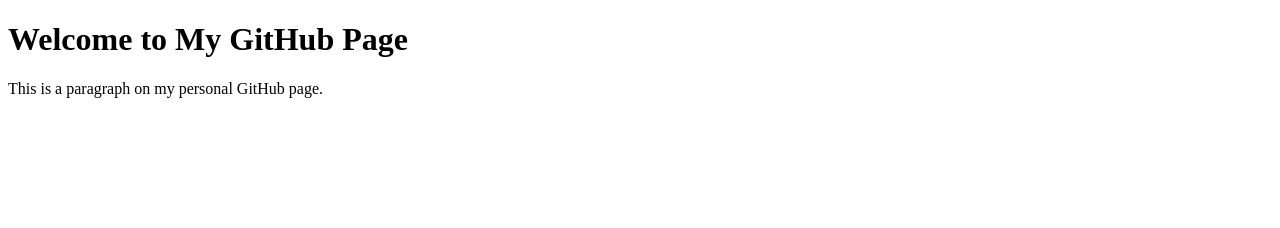
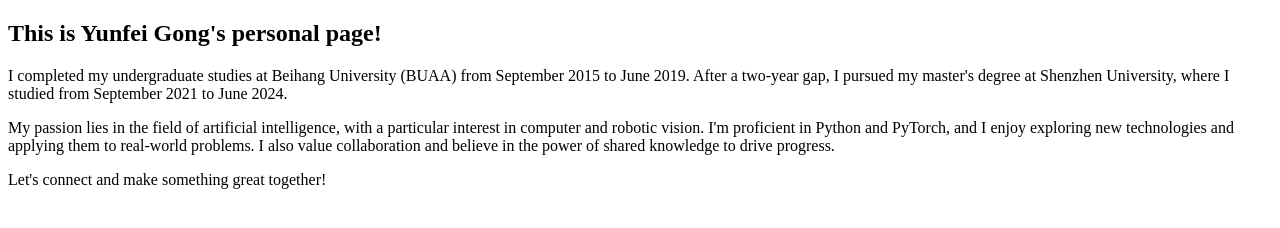
Before and after one commit to BruceYounggit/BruceYounggit.github.io, a plain HTML site: page index.html in a window 1280 px wide. Drawn offline with Linux system fonts and the light colour scheme.

Commit message:
Update index.html

```diff
--- a/index.html
+++ b/index.html
@@ -6,7 +6,18 @@
     <title>My GitHub Page</title>
 </head>
 <body>
-    <h1>Welcome to My GitHub Page</h1>
-    <p>This is a paragraph on my personal GitHub page.</p>
+    <h2>This is Yunfei Gong's personal page!</h2>
+<p>
+    I completed my undergraduate studies at Beihang University (BUAA) from September 2015 to June 2019. After a two-year gap, I pursued my master's degree at Shenzhen University, where I studied from September 2021 to June 2024.
+</p>
+
+<p>
+    My passion lies in the field of artificial intelligence, with a particular interest in computer and robotic vision. I'm proficient in Python and PyTorch, and I enjoy exploring new technologies and applying them to real-world problems. I also value collaboration and believe in the power of shared knowledge to drive progress.
+</p>
+
+<p>
+    Let's connect and make something great together!
+</p>
+
 </body>
 </html>
```
